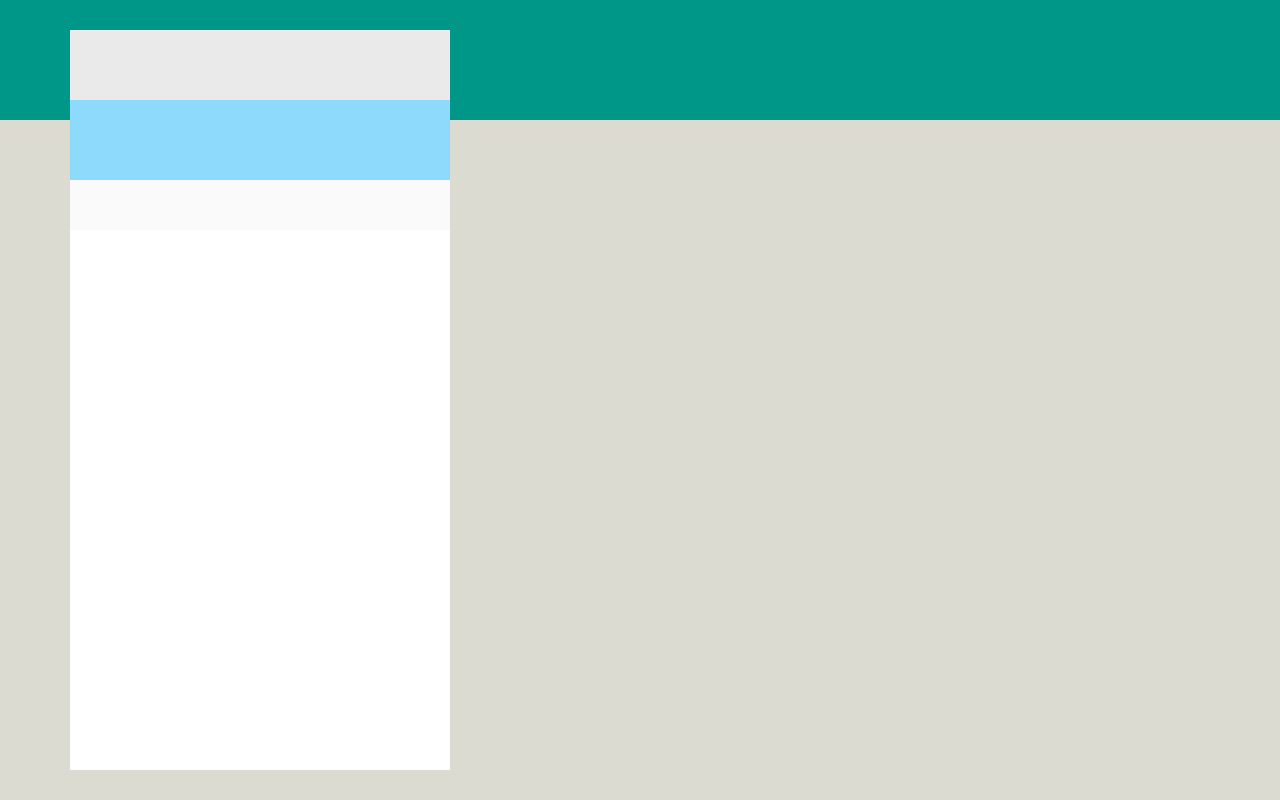
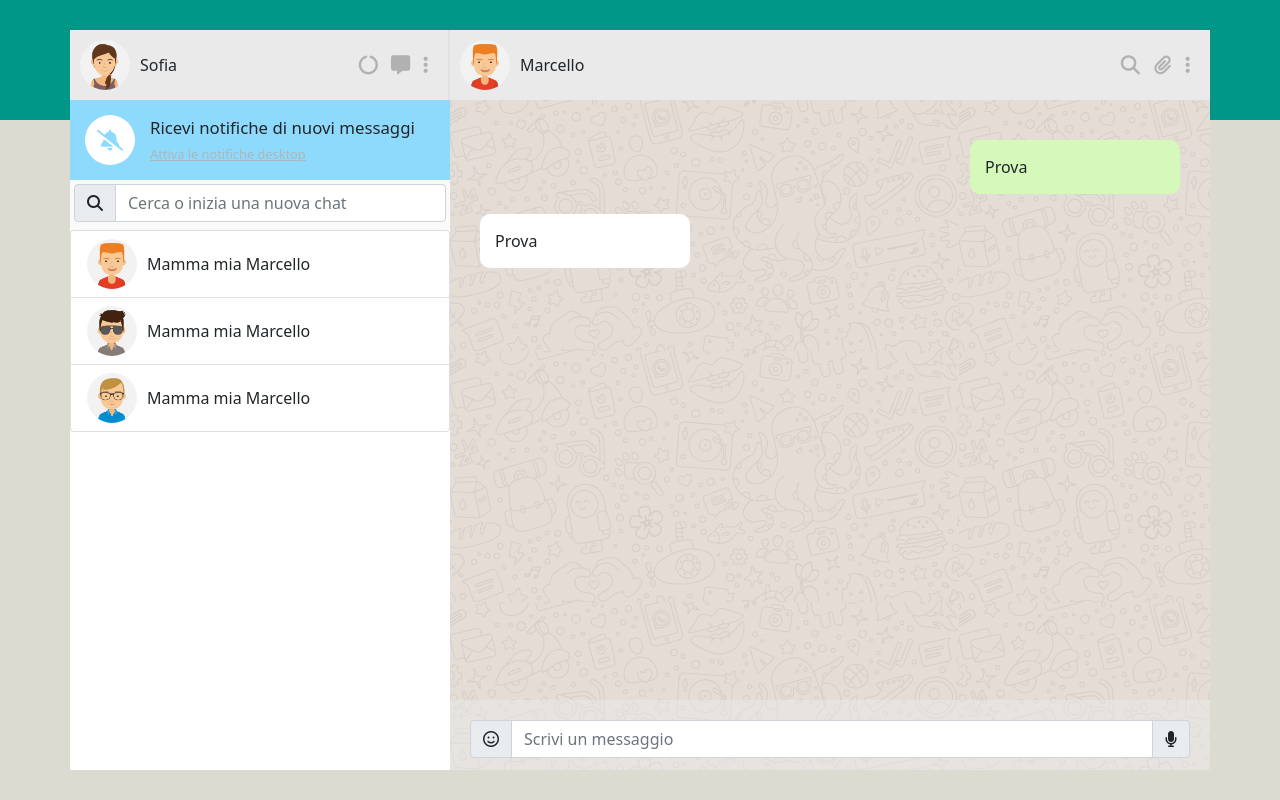
Before and after one commit to Ennio-M/vue-boolzapp, a plain HTML site: page index.html in a window 1280 px wide. Drawn offline with nearby package versions, Linux system fonts and the light colour scheme.

Commit message:
layout grafico completo

```diff
--- a/css/style.css
+++ b/css/style.css
@@ -2,6 +2,11 @@
     margin: 0;
     padding: 0;
     box-sizing: border-box;
+}
+
+body{
+    font-size: 24px;
+    font-family: Arial, Helvetica, sans-serif;
 }
 
 #app{
@@ -16,12 +21,46 @@
 
 .header{
     height: 70px;
+    padding: 0 20px 0 10px;
     background-color: #EAEAEA;
+    border-color: #B1B1B1;
+}
+
+.options{
+    color: #B1B1B1;
+    font-size: 1.2em;
+}
+
+.options i{
+    margin-left: 8px;
+    cursor: pointer;
 }
 
 .warning{
     height: 80px;
     background-color: #8EDAFC;
+}
+
+.bell{
+    width: 50px;
+    height: 50px;
+    border-radius: 50%;
+    text-align: center;
+    line-height: 50px;
+    background-color: #FFFFFF;
+    color: #8EDAFC;
+    margin: 0 15px;
+    font-size: 1.3em;
+}
+
+.warning-text span{
+    font-size: 1.05em;
+    font-weight: 500;
+}
+
+.warning-text a{
+    font-size: .8em;
+    color: #b1b1b1db;
 }
 
 .search-contacts{
@@ -32,4 +71,60 @@
 .contacts{
     height: calc(100% - 200px);
     background-color: #FFFFFF;
+    overflow-y: auto;
 }
+
+.contacts li{
+    cursor: pointer;
+}
+
+.contacts li img, .profile img{
+    width: 50px;
+    margin-right: 10px;
+}
+
+.contacts li span{
+    font-weight: 500;
+}
+
+.contacts li:hover{
+    background-color: #FAFAFA;
+}
+
+.messages-area{
+    height: calc(100% - 70px);
+    width: 100%;
+    background-image: url(../img/mine.jpg);
+}
+
+.messages{
+    height: calc(100% - 70px);
+    padding: 30px;
+    overflow-y: auto;
+}
+
+.footer{
+    height: 70px;
+    background-color: rgba(234, 234, 234, .5);
+}
+
+.message-text{
+    margin: 10px 0;
+    padding: 15px;
+    border-radius: 10px;
+    min-width: 30%;
+    max-width: 60%;
+    word-wrap: break-word;
+}
+
+.sent{
+    background-color: #D5F9BA;
+    float: right;
+    clear: both;
+}
+
+.received{
+    background-color: #FFFFFF;
+    float: left;
+    clear: both;
+}
--- a/index.html
+++ b/index.html
@@ -7,27 +7,92 @@
     <title>Boolzapp</title>
     <link rel="stylesheet" href="./css/style.css">
     <link href="https://cdn.jsdelivr.net/npm/bootstrap@5.1.3/dist/css/bootstrap.min.css" rel="stylesheet" integrity="sha384-1BmE4kWBq78iYhFldvKuhfTAU6auU8tT94WrHftjDbrCEXSU1oBoqyl2QvZ6jIW3" crossorigin="anonymous">
+    <link rel="stylesheet" href="https://cdnjs.cloudflare.com/ajax/libs/font-awesome/6.1.1/css/all.min.css">
 </head>
 <body>
     <div id="app">
         <div class="container h-100">
             <div class="row h-100 g-0">
-                <div class="col-4">
-                    <div class="header">
-
+                <div class="col-4 h-100">
+                    <div class="header border-end border-2 d-flex justify-content-between align-items-center">
+                        <div class="profile d-flex align-items-center">
+                            <img class="rounded-circle" src="./img/avatar_io.jpg" alt="Avatar prfilo">
+                            <span>Sofia</span>
+                        </div>
+                        <div class="options">
+                            <i class="fa-solid fa-circle-notch"></i>
+                            <i class="fa-solid fa-message"></i>
+                            <i class="fa-solid fa-ellipsis-vertical"></i>
+                        </div>
                     </div>
-                    <div class="warning">
-
+                    <div class="warning d-flex align-items-center">
+                        <div class="bell">
+                            <i class="fa-solid fa-bell-slash"></i>
+                        </div>
+                        <div class="warning-text">
+                            <span>Ricevi notifiche di nuovi messaggi</span> <br>
+                            <a href="#">Attiva le notifiche desktop</a>
+                        </div>
                     </div>
                     <div class="search-contacts">
-
-                    </div>
+                        <div class="input-group mb-3 p-1">
+                            <span class="input-group-text" id="basic-addon1">
+                                <i class="fa-solid fa-magnifying-glass"></i>
+                            </span>
+                            <input type="text" class="form-control" placeholder="Cerca o inizia una nuova chat" aria-label="search-contact" aria-describedby="basic-addon1">
+                          </div>
+                        </div>
                     <div class="contacts">
-
+                        <ul class="list-group">
+                            <li class="list-group-item d-flex align-items-center">
+                                <img class="rounded-circle" src="./img/avatar_1.jpg" alt="Avatar 1">
+                                <span>Mamma mia Marcello</span>
+                            </li>
+                            <li class="list-group-item d-flex align-items-center">
+                                <img class="rounded-circle" src="./img/avatar_2.jpg" alt="Avatar 2">
+                                <span>Mamma mia Marcello</span>
+                            </li>
+                            <li class="list-group-item d-flex align-items-center">
+                                <img class="rounded-circle" src="./img/avatar_3.jpg" alt="Avatar 3">
+                                <span>Mamma mia Marcello</span>
+                            </li>
+                          </ul>
                     </div>
                 </div>
-                <div class="col-8">
-
+                <div class="col-8 h-100">
+                    <div class="header d-flex justify-content-between align-items-center">
+                        <div class="profile d-flex align-items-center">
+                            <img class="rounded-circle" src="./img/avatar_1.jpg" alt="Avatar 1">
+                            <span>Marcello</span>
+                        </div>
+                        <div class="options">
+                            <i class="fa-solid fa-magnifying-glass"></i>
+                            <i class="fa-solid fa-paperclip"></i>
+                            <i class="fa-solid fa-ellipsis-vertical"></i>
+                        </div>
+                    </div>
+                    <div class="messages-area">
+                        <div class="messages">
+                            <div class="message-text sent">
+                                Prova
+                            </div>
+                            <div class="message-text received">
+                                Prova
+                            </div>
+                        </div>
+                        <div class="footer p-3">
+                            <div class="input-group mb-3 p-1">
+                                <span class="input-group-text" id="basic-addon2">
+                                    <i class="fa-regular fa-face-smile"></i>
+                                </span>
+                                <input type="text" class="form-control" placeholder="Scrivi un messaggio" aria-label="write-message" aria-describedby="basic-addon2">
+                                <span class="input-group-text" id="basic-addon2">
+                                    <i class="fa-solid fa-microphone"></i>
+                                </span>
+                              </div>
+                            </div>
+                        </div>
+                    </div>
                 </div>
             </div>
         </div>
```
